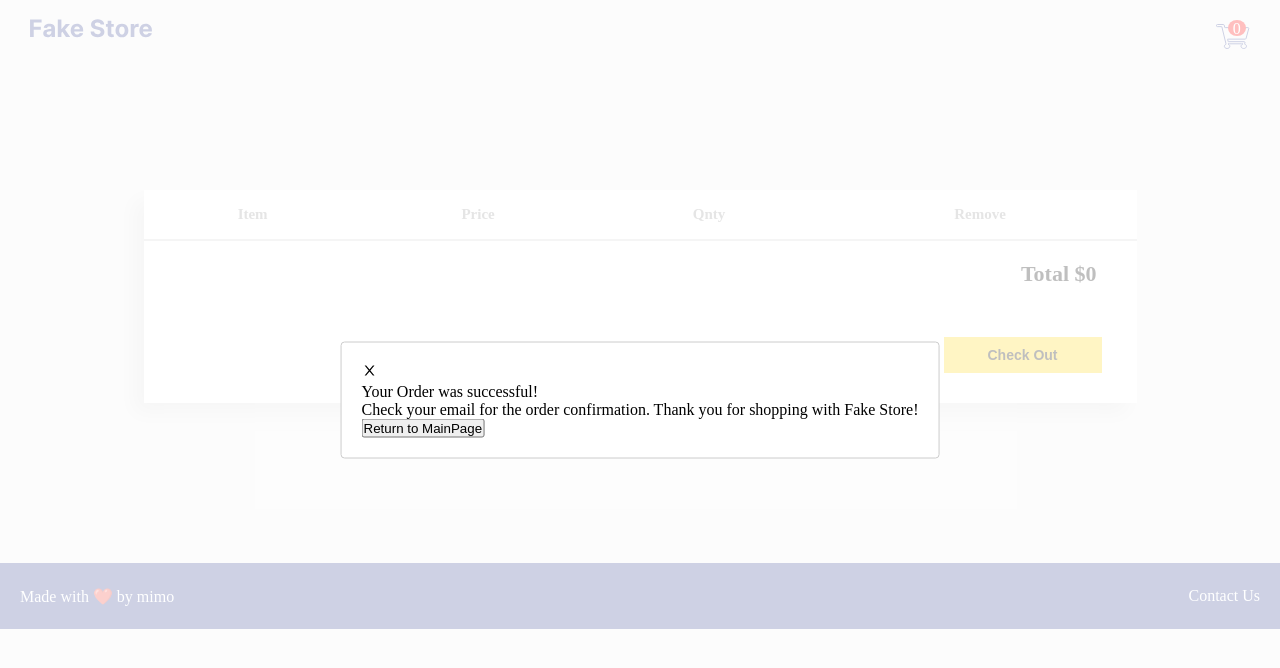
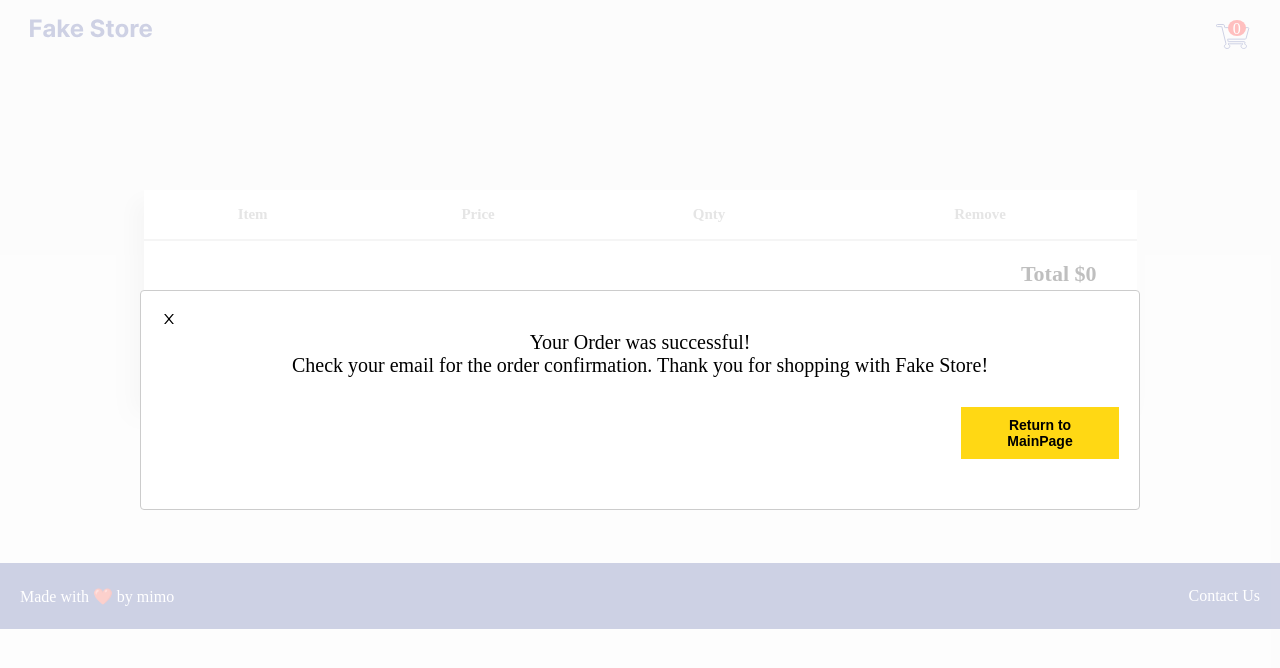
Before and after one commit to K00LRav/FakeStore, a React app: page /Checkout in a window 1280 px wide. Both pictures are taken after a click on the button "Check Out". Shown: the top 668 px of the page. Built offline with nearby package versions, Linux system fonts and the light colour scheme; the HTML template or start-up script is replaced by a standard one.

Commit message:
added modal for checkout message and return button

```diff
--- a/src/pages/Checkout/Checkout.css
+++ b/src/pages/Checkout/Checkout.css
@@ -70,3 +70,19 @@
     cursor: pointer;
     margin: 30px 0 30px 800px;
   }
+
+  .return-btn{
+    background-color: #ffd814;
+    font-size: 14px;
+    font-weight: 700;
+    border: none;
+    width: 158px;
+    cursor: pointer;
+    padding: 10px 20px;
+    margin: 30px 0 30px 800px;
+  }
+
+  .modal-content p{
+    text-align: center;
+    font-size: 20px;
+  }
--- a/src/pages/Checkout/Checkout.jsx
+++ b/src/pages/Checkout/Checkout.jsx
@@ -69,7 +69,7 @@ function Checkout() {
             </p>
           </div>
           <Link to="/">
-            <button>Return to MainPage</button>
+            <button className='return-btn'>Return to MainPage</button>
           </Link>
         </div>
       </Modal>
```
